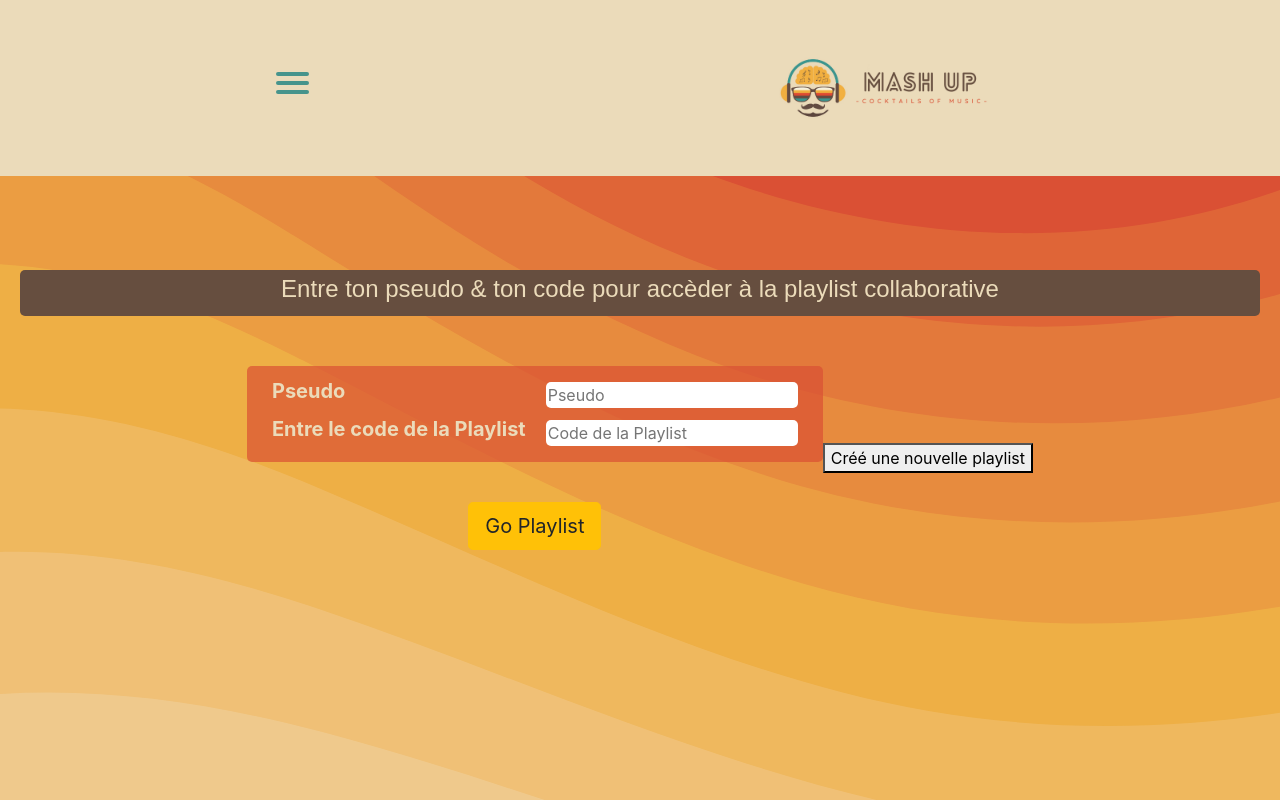
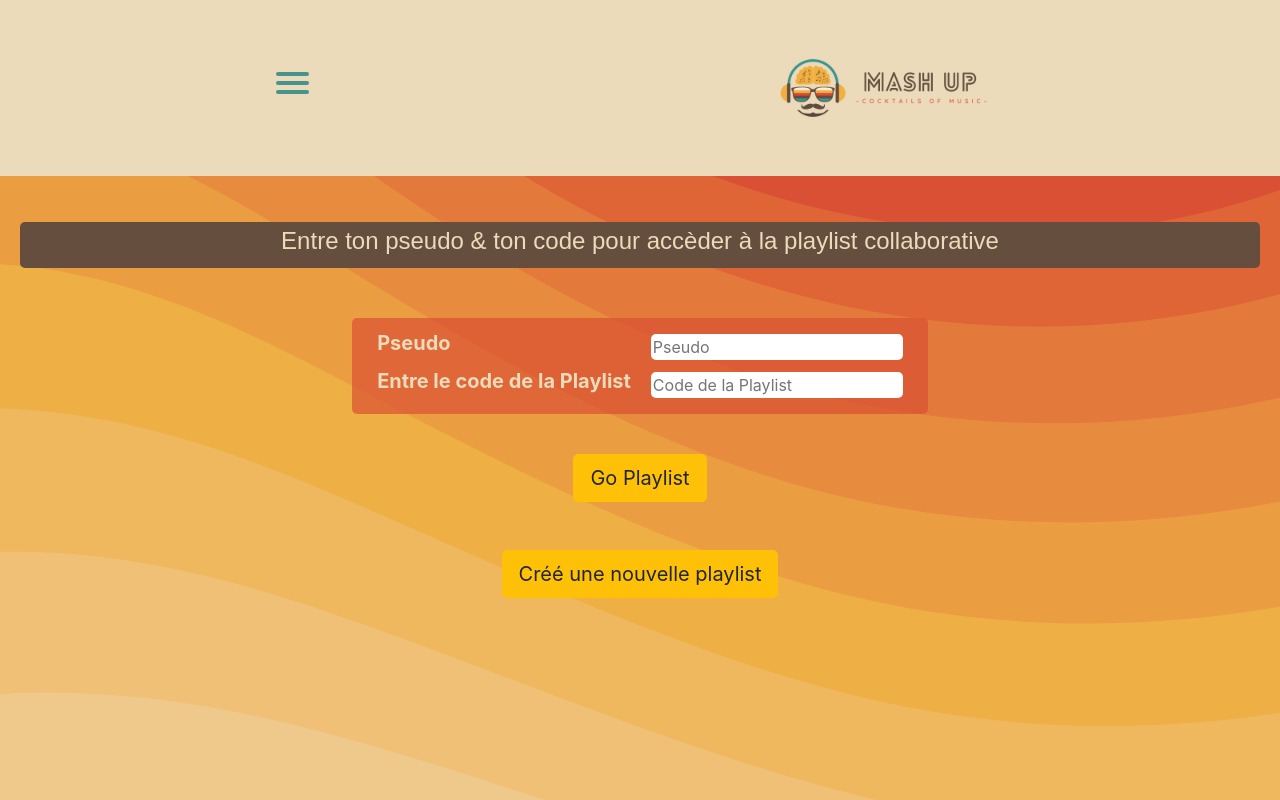
Before and after one commit to Paul-Verdure/mash-up, a React (Create React App) app in the folder client/: page / in a window 1280 px wide. Built offline with nearby package versions, Linux system fonts and the light colour scheme; what spotify-web-api-node would draw is missing.

Commit message:
button fix

```diff
--- a/client/src/Login.js
+++ b/client/src/Login.js
@@ -130,12 +130,14 @@ export default function Login() {
                                 <a className="btn btn-warning btn-lg " href={AUTH_URL}>
                                   Go Playlist
                                 </a>
+                                <button className="btn btn-warning btn-lg mt-5" onClick={showNew}>Créé une nouvelle playlist</button>
+                                {newCode ? <New/> : null}
+
                               </div>
 
 
                           </form>
-                          <button onClick={showNew}>Créé une nouvelle playlist</button>
-                                {newCode ? <New/> : null}
+
                       </div>
                   </div>
               </div>
--- a/client/src/TrackSearchResult.js
+++ b/client/src/TrackSearchResult.js
@@ -1,4 +1,5 @@
 import React, {useState} from "react"
+import "./dasboard.css"
 
 export default function TrackSearchResult({ track, chooseTrack, handleClick }) {
 
@@ -9,12 +10,14 @@ export default function TrackSearchResult({ track, chooseTrack, handleClick }) {
   }
 
   return (
+    <div className="container__search">
+
     <div
-      className="d-flex m-2 align-items-center "
+      className="d-flex ml-5 align-items-center "
       style={{ cursor: "pointer" }}
     >
       <img onClick={handlePlay} src={track.albumUrl} style={{ height: "64px", width: "64px" }} />
-      <div className="ml-3">
+      <div className="ml-5">
         <div>{track.title}</div>
         <div className="text-muted">{track.artist}</div>
         <button className="btn-warning btn-sm"
@@ -22,5 +25,6 @@ export default function TrackSearchResult({ track, chooseTrack, handleClick }) {
          >Ajouter a la playlist</button>
       </div>
     </div>
+    </div>
   )
 }
--- a/client/src/dasboard.css
+++ b/client/src/dasboard.css
@@ -3,4 +3,13 @@
     flex-direction: column;
     padding-top: .5;
     padding-bottom: .5;
+    background: url(./assets/liquid-cheese.svg) ;
+    background-color: rgba(255, 208, 0, 0.7);
+    background-size: 350%;
+    background-position:  top 150px center;
 }
+
+@media screen and (min-width: 767px) {
+
+
+  }
--- a/client/src/login.css
+++ b/client/src/login.css
@@ -33,6 +33,11 @@
         margin-right: 20px;
         font-weight: bold;
         font-size: 20px;
+    }
+    .button__enterplay{
+        display: flex;
+        flex-direction: column;
+
     }
 
 
@@ -98,7 +103,10 @@ input{
     align-items: center;
     border-radius: 20px;
     margin-top: 20px;
+    flex-direction: column;
 }
+
+
 
 
 .fond{
```
